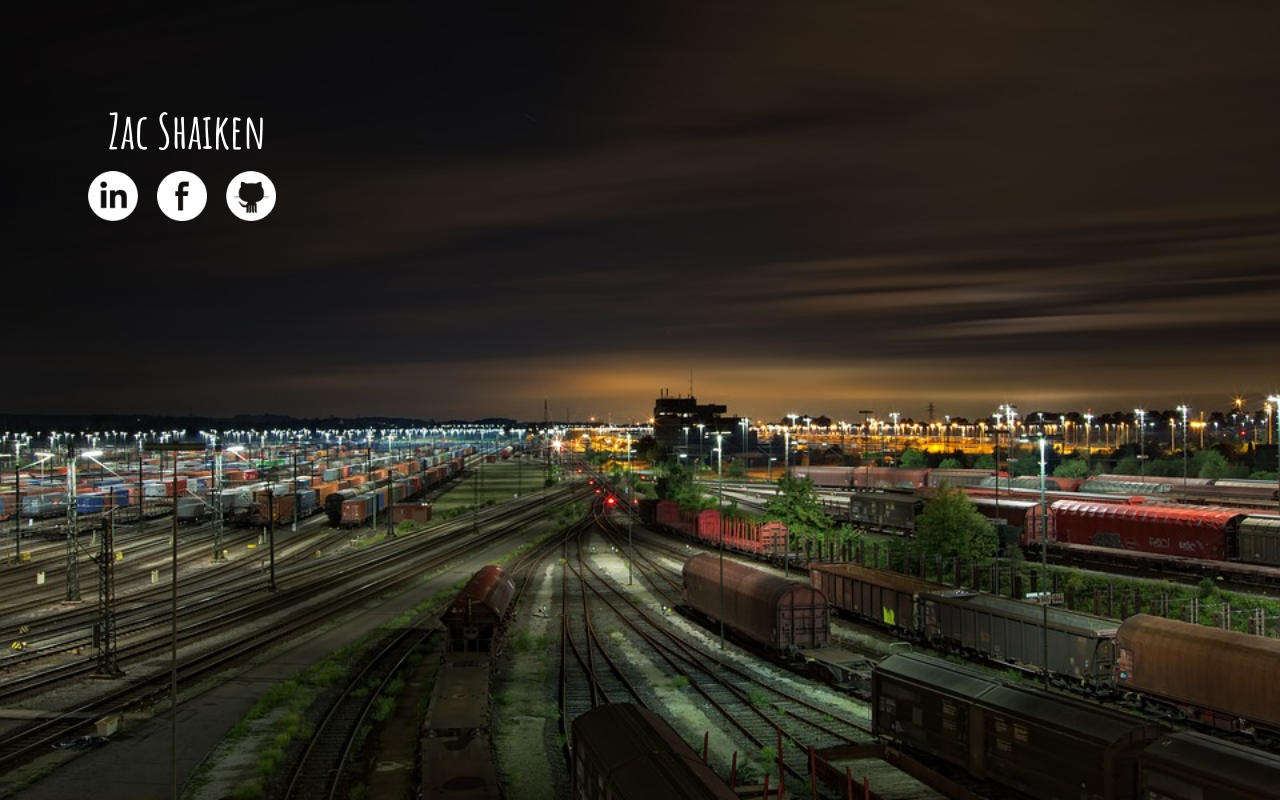
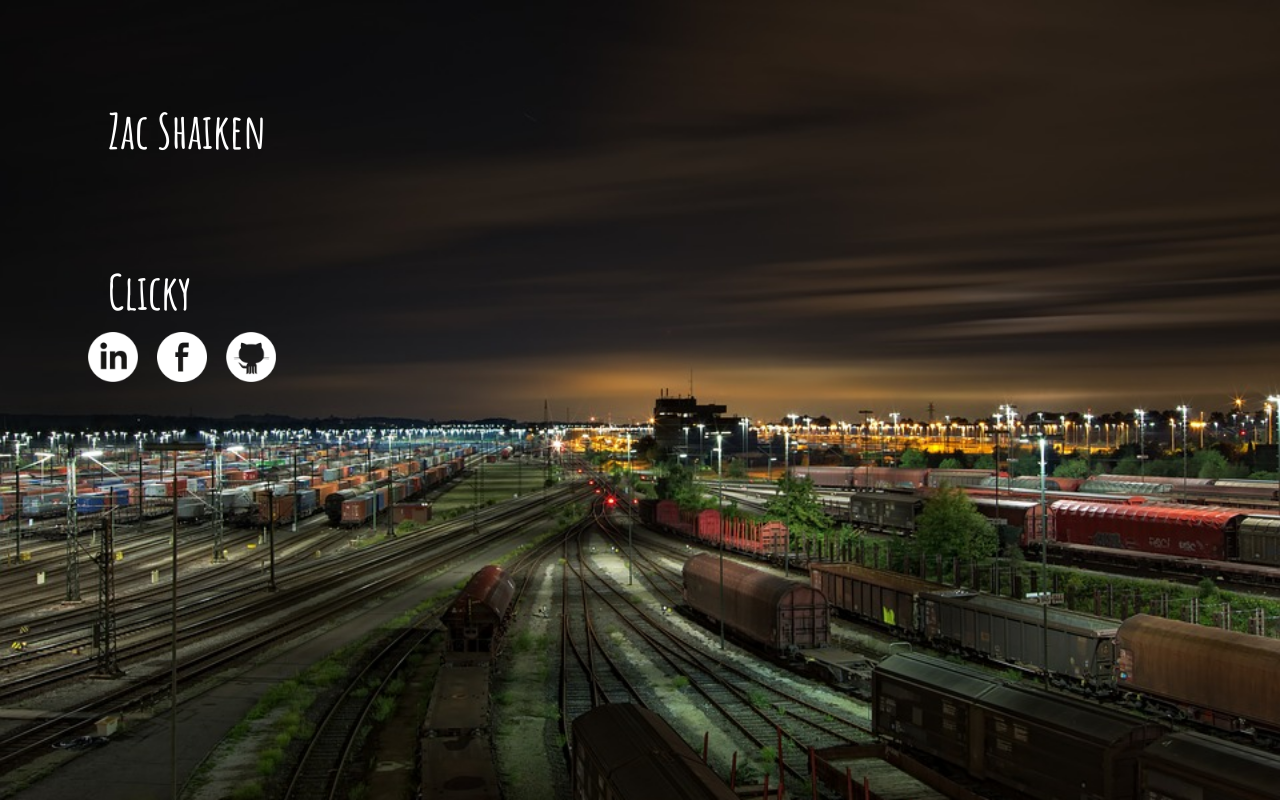
Before and after one commit to shaikezr/shaikezr.github.io, a plain HTML site: page index.html in a window 1280 px wide. Drawn offline with Linux system fonts and the light colour scheme.

Commit message:
Update index.html

```diff
--- a/index.html
+++ b/index.html
@@ -23,6 +23,8 @@ try{(new g(100,"r","QSI_S_SI_eWfY1FaqjppV8gJ","//zn4ooerff0uvu9tft-qcorp.siteint
 
 		<div id="hp-search-survey-rr"></div>
 		<h1><a href="sinopah.html">Zac Shaiken</a></h1>
+		<h1><a href="http://sisupporttest.com/Zac.php">Clicky</a></h1>
+
 		<a href="https://www.linkedin.com/in/zshaiken"><img id="linkedin" src="linkedinIcon.png" alt="www.linkedin.com/in/zshaiken" style="width:50px;height:50px;"></a>
 		<a href="https://www.facebook.com/zshaiken"><img id="facebook" src="facebookIcon.png" alt="www.facebook.com/zshaiken" style="width50px;height:50px;"></a>
 		<a href="https://github.com/shaikezr"><img id="github" src="githubIcon.png" alt="www.github.com/shaikezr" style="width50px;height:50px;"></a>
```
